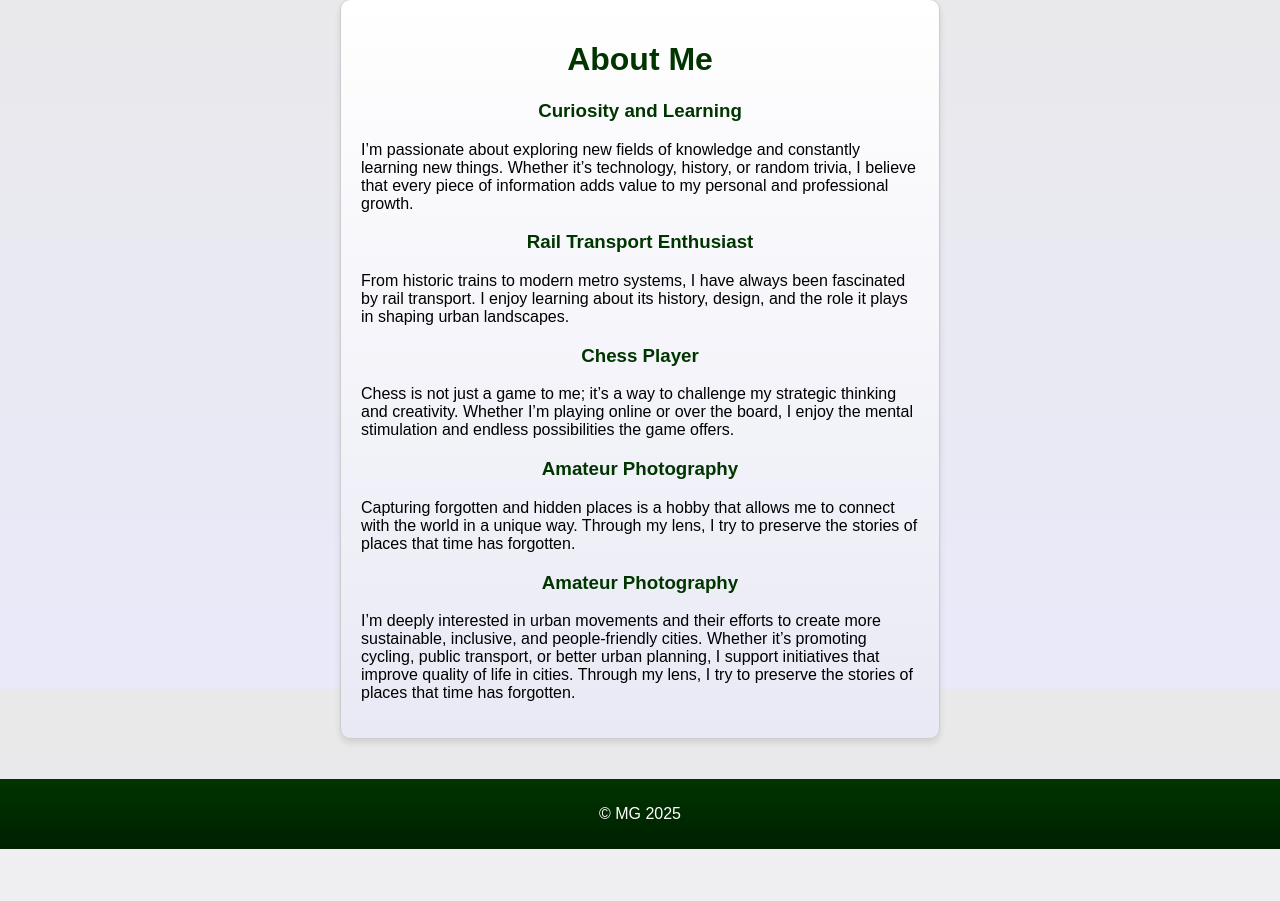
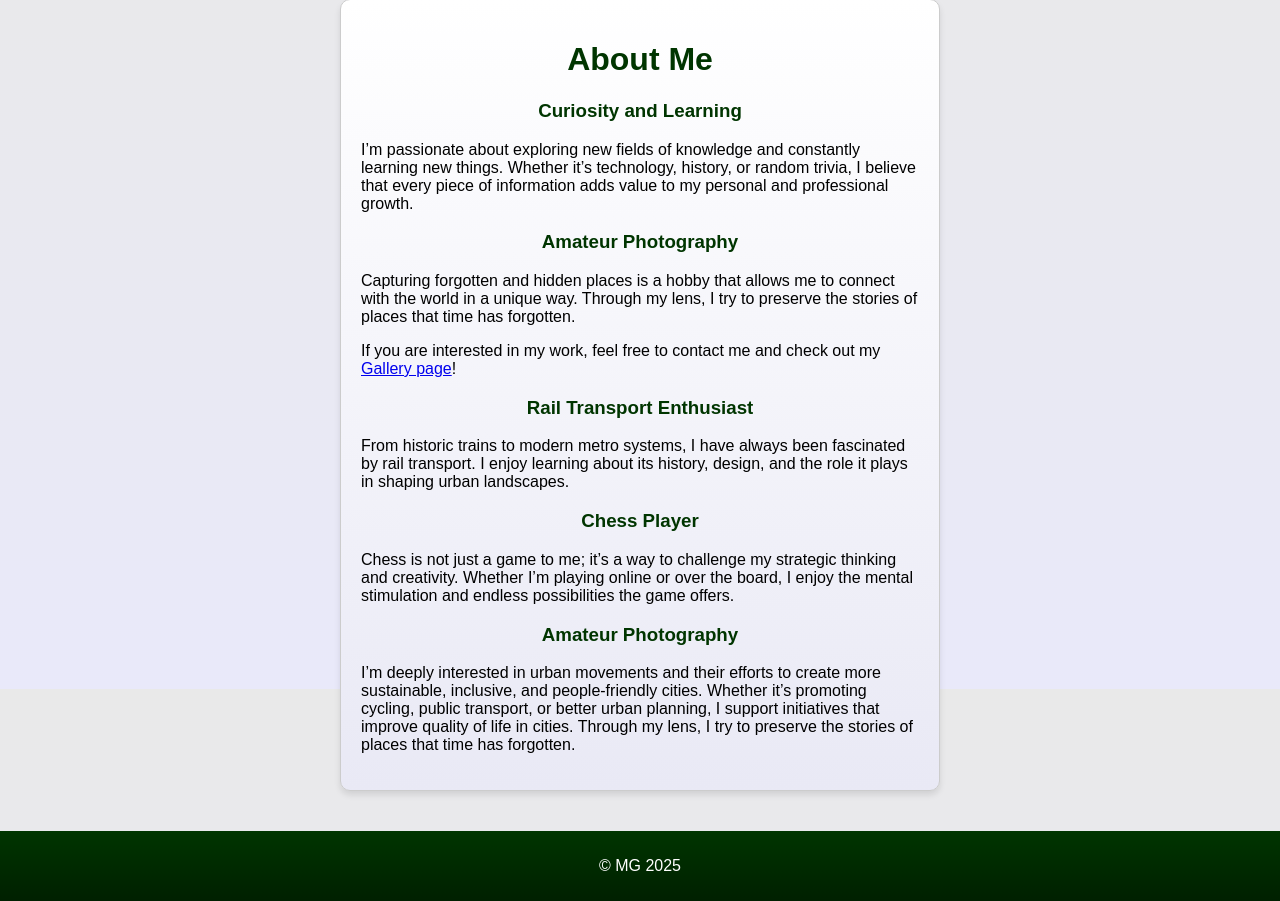
Before and after one commit to VadoVates/marekgor_site, a Django app: page /about/ in a window 1280 px wide. Shown: the part 111-1012 px from the top of the page. Before the commit the page ends 960 px from the top, so only its background shows below. Run offline with Django 5.2, Linux system fonts and the light colour scheme.

Commit message:
small edit. changes

```diff
--- a/marekgor/templates/about.html
+++ b/marekgor/templates/about.html
@@ -9,6 +9,16 @@
                 I’m passionate about exploring new fields of knowledge and constantly learning new things. Whether it’s
                 technology, history, or random trivia, I believe that every piece of information adds value to my
                 personal and professional growth.
+            </p>
+        </section>
+        <section class="photography">
+            <h3>Amateur Photography</h3>
+            <p>
+                Capturing forgotten and hidden places is a hobby that allows me to connect with the world in a unique
+                way. Through my lens, I try to preserve the stories of places that time has forgotten.
+            </p>
+            <p>
+                If you are interested in my work, feel free to contact me and check out my <a href="{% url 'gallery' %}">Gallery page</a>!
             </p>
         </section>
         <section class="rail-transportation">
@@ -26,13 +36,6 @@
                 offers.
             </p>
         </section>
-        <section class="photography">
-            <h3>Amateur Photography</h3>
-            <p>
-                Capturing forgotten and hidden places is a hobby that allows me to connect with the world in a unique
-                way. Through my lens, I try to preserve the stories of places that time has forgotten.
-            </p>
-        </section>
         <section class="urban-movements">
             <h3>Amateur Photography</h3>
             <p>
```
